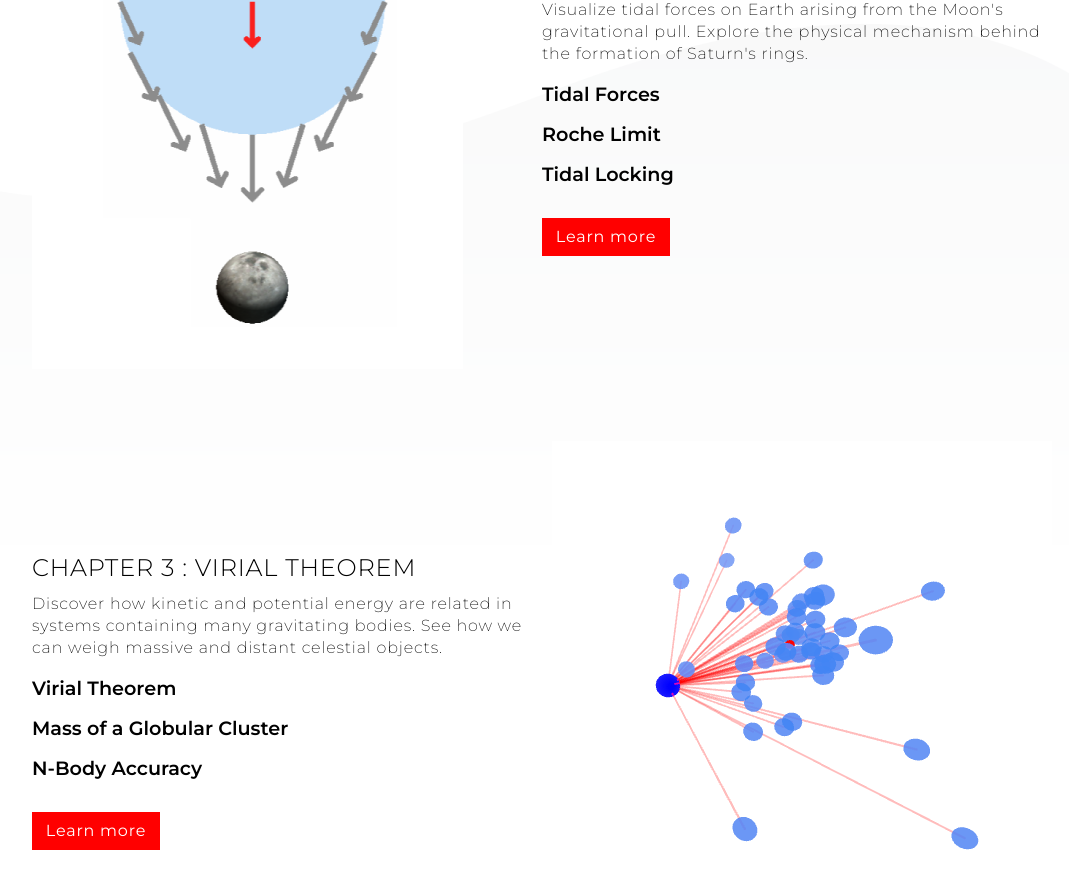
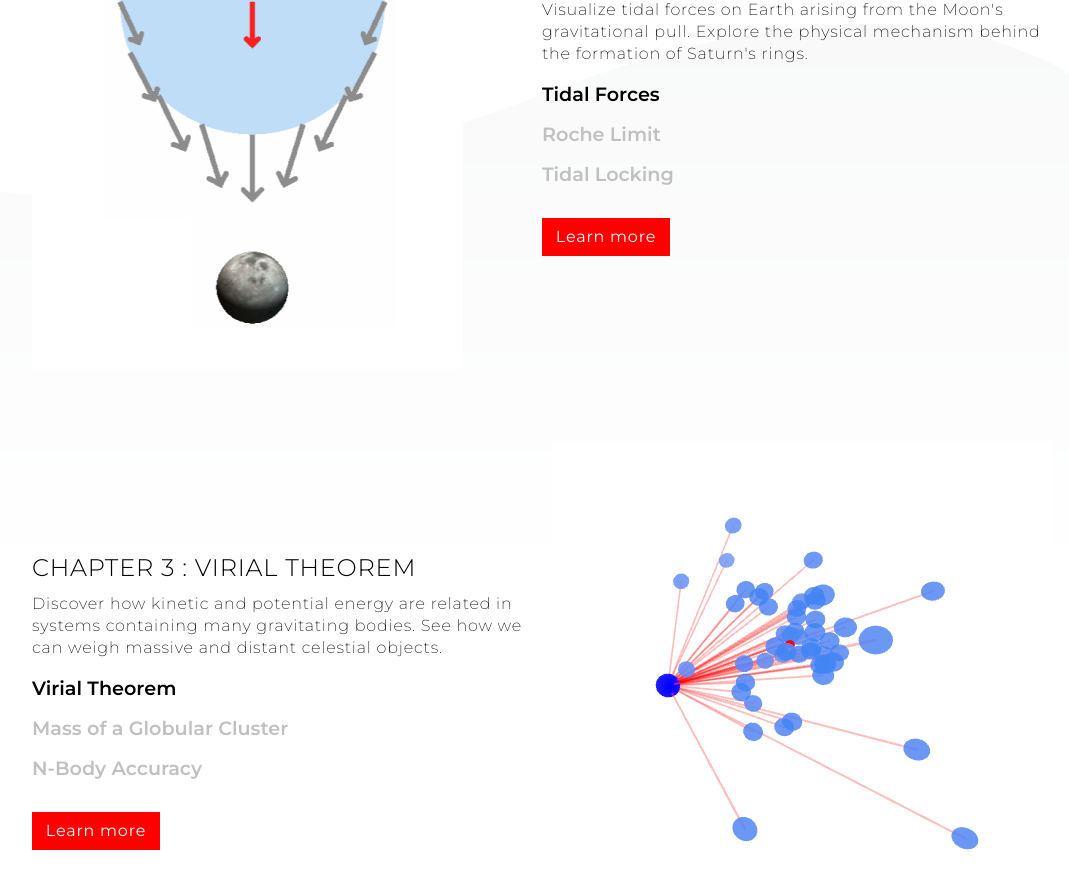
Before and after one commit to EPFL-Astrophysics-I/home, a React (Create React App) app: page / in a window 1280 px wide. Shown: the part 1060-1948 px from the top of the page, without its empty margins (98-1167 px from the left). Built offline with nearby package versions, Linux system fonts and the light colour scheme.

Commit message:
Color code app names according to completion status

```diff
--- a/src/components/Chapter/Chapter.js
+++ b/src/components/Chapter/Chapter.js
@@ -11,11 +11,19 @@ export default function Chapter({ props }) {
 
   let appList;
   if (props.apps) {
-    appList = props.apps.map((text, index) => (
-      <li className='app-li' key={index}>
-        {text}
-      </li>
-    ));
+    appList = props.apps.map((text, index) => {
+      let textColor = 'black';
+      if (props.status) {
+        if (props.status[index] === 'InProgress') {
+          textColor = '#c0c0c0';
+        }
+      }
+      return (
+        <li className='app-li' key={index} style={{ color: textColor }}>
+          {text}
+        </li>
+      );
+    });
   }
 
   const flexDirection = props.index % 2 === 0 ? 'row-reverse' : 'row';
--- a/src/components/Main/Main.js
+++ b/src/components/Main/Main.js
@@ -39,7 +39,7 @@ const chapter3 = {
     'Discover how kinetic and potential energy are related in systems containing many gravitating bodies. See how we can weigh massive and distant celestial objects.',
   image: image3,
   apps: ['Virial Theorem', 'Mass of a Globular Cluster', 'N-Body Accuracy'],
-  status: ['InProgress', 'InProgress', 'InProgress'],
+  status: ['Complete', 'InProgress', 'InProgress'],
   link: 'https://epfl-astrophysics-i.github.io/chapter3/',
 };
 
```
